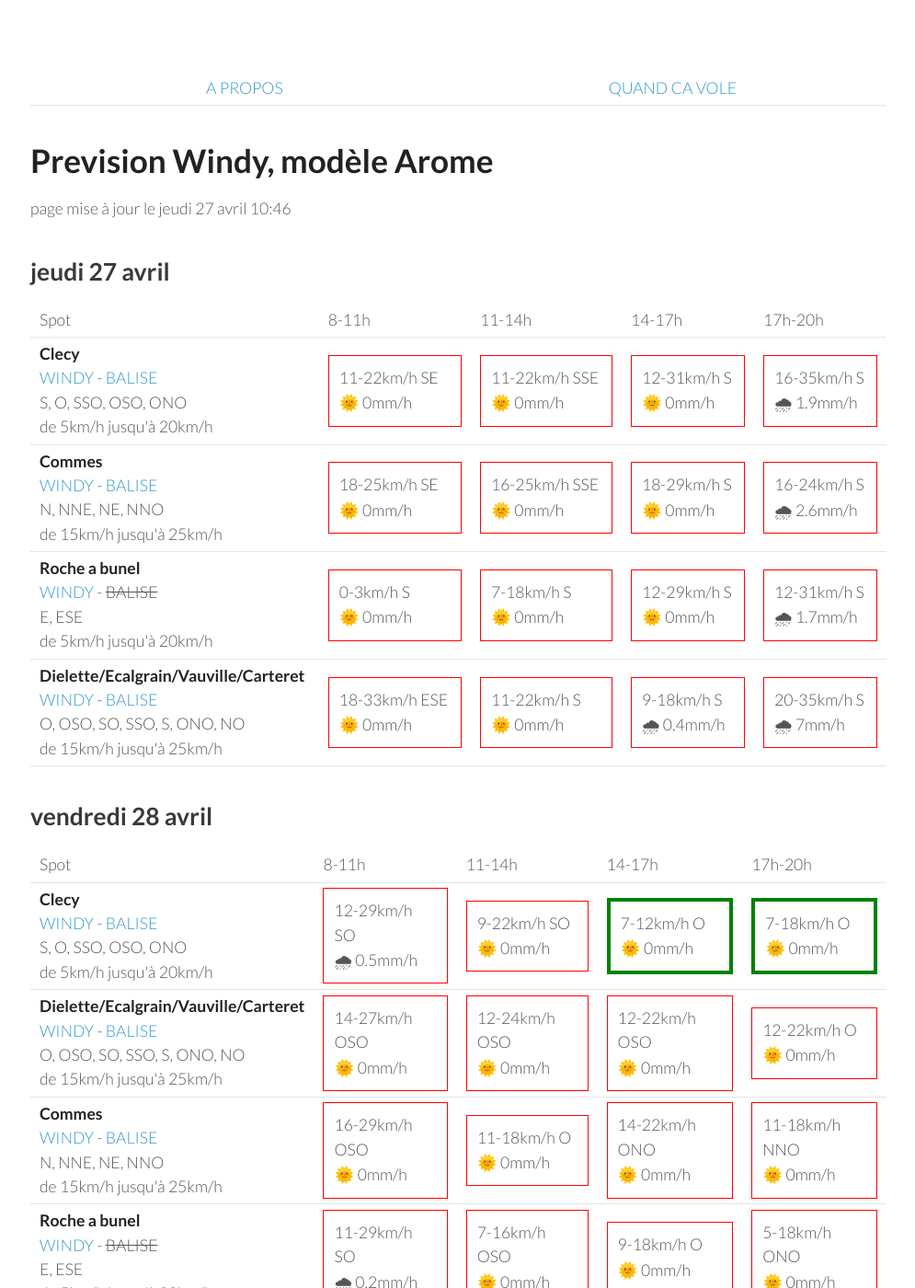
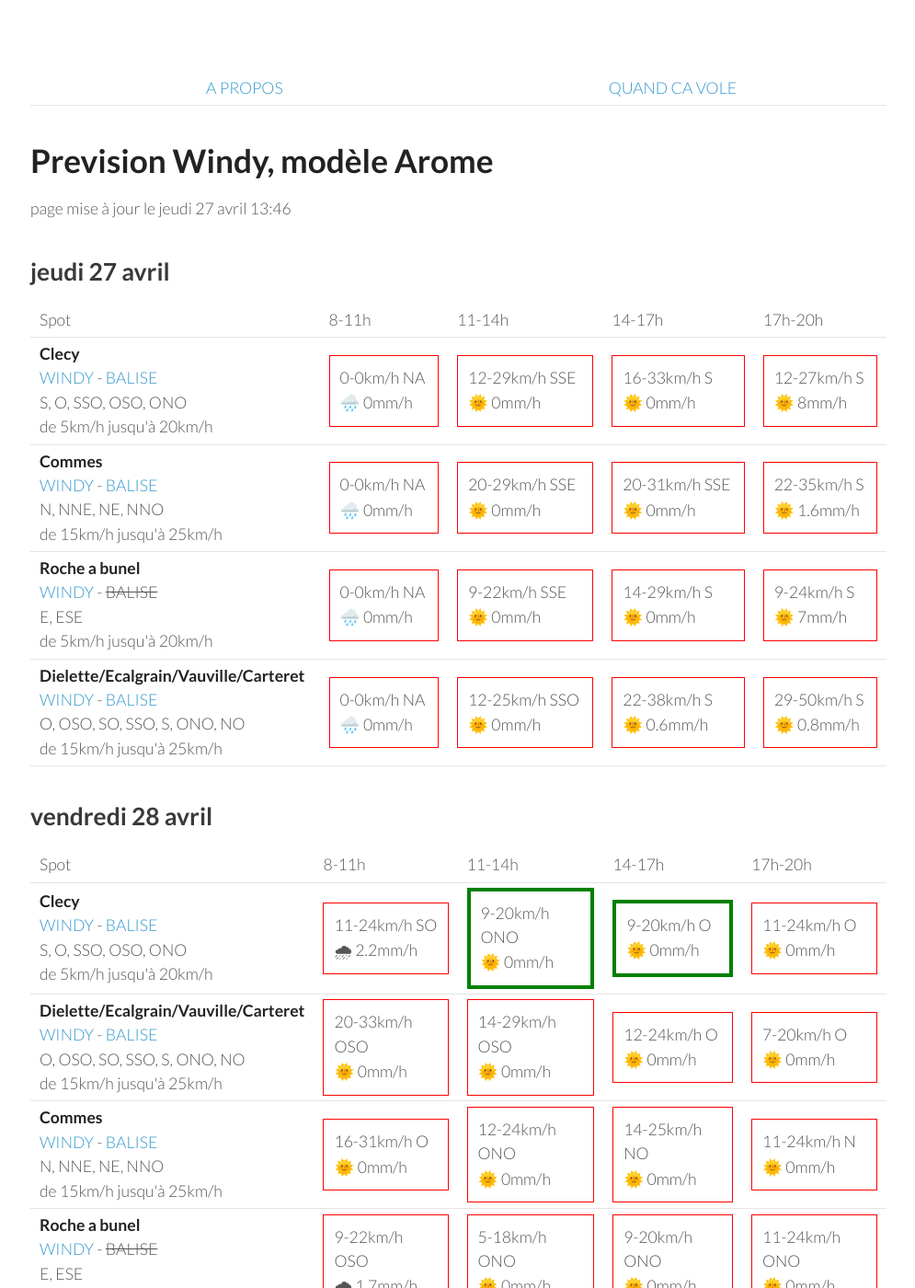
Before and after one commit to parapente-dans-le-nord/parapente-dans-le-nord.github.io, a Jekyll site: the page built from normandie.markdown, in a window 1280 px wide and 1400 px high. Shown: the whole window at 92% size, without its empty margins (25-1020 px from the left). Built offline with Jekyll 4.4.1, drawn with Linux system fonts in a browser that asks for light colours.

Commit message:
update index.markdown

```diff
--- a/normandie.markdown
+++ b/normandie.markdown
@@ -7,7 +7,7 @@ title:  "Tous les spots"
 {: .links}
 
 # Prevision Windy, modèle Arome
-page mise à jour le jeudi 27 avril 10:46
+page mise à jour le jeudi 27 avril 13:46
 
 ## jeudi 27 avril
 
@@ -24,41 +24,37 @@ page mise à jour le jeudi 27 avril 10:46
 <tr>
         <td><strong>Clecy</strong><br><a href="https://windy.com/48.929/-0.470?48.516,-0.470,8">WINDY</a> - <span class=""><a href="http://www.balisemeteo.com/balise.php?idBalise=122">BALISE</a> </span><br> <span class="vent-favorable">S, O, SSO, OSO, ONO</span><br><span class="force-vent">de 5km/h jusqu'à 20km/h</span> </td>
 
-            <td><div class="not-flyable"><p>11-22km/h SE</p><p>🌞 0mm/h</p></div></td>
-            <td><div class="not-flyable"><p>11-22km/h SSE</p><p>🌞 0mm/h</p></div></td>
-            <td><div class="not-flyable"><p>12-31km/h S</p><p>🌞 0mm/h</p></div></td>
-            <td><div class="not-flyable"><p>16-35km/h S</p><p>🌧 1.9mm/h</p></div></td>
-
+            <td><div class="not-flyable"><p>0-0km/h NA</p><p>🌧️ 0mm/h</p></div></td>
+            <td><div class="not-flyable"><p>12-29km/h SSE</p><p>🌞 0mm/h</p></div></td>
+            <td><div class="not-flyable"><p>16-33km/h S</p><p>🌞 0mm/h</p></div></td>
+            <td><div class="not-flyable"><p>12-27km/h S</p><p>🌞 8mm/h</p></div></td>
 
     </tr>
 <tr>
         <td><strong>Commes</strong><br><a href="https://windy.com/49.346/-0.726?48.936,-0.726,8">WINDY</a> - <span class=""><a href="http://www.balisemeteo.com/balise.php?idBalise=158">BALISE</a> </span><br> <span class="vent-favorable">N, NNE, NE, NNO</span><br><span class="force-vent">de 15km/h jusqu'à 25km/h</span> </td>
 
-            <td><div class="not-flyable"><p>18-25km/h SE</p><p>🌞 0mm/h</p></div></td>
-            <td><div class="not-flyable"><p>16-25km/h SSE</p><p>🌞 0mm/h</p></div></td>
-            <td><div class="not-flyable"><p>18-29km/h S</p><p>🌞 0mm/h</p></div></td>
-            <td><div class="not-flyable"><p>16-24km/h S</p><p>🌧 2.6mm/h</p></div></td>
-
+            <td><div class="not-flyable"><p>0-0km/h NA</p><p>🌧️ 0mm/h</p></div></td>
+            <td><div class="not-flyable"><p>20-29km/h SSE</p><p>🌞 0mm/h</p></div></td>
+            <td><div class="not-flyable"><p>20-31km/h SSE</p><p>🌞 0mm/h</p></div></td>
+            <td><div class="not-flyable"><p>22-35km/h S</p><p>🌞 1.6mm/h</p></div></td>
 
     </tr>
 <tr>
         <td><strong>Roche a bunel</strong><br><a href="https://windy.com/48.993/-0.499?48.580,-0.499,8">WINDY</a> - <span class="no-balise"> BALISE </span><br> <span class="vent-favorable">E, ESE</span><br><span class="force-vent">de 5km/h jusqu'à 20km/h</span> </td>
 
-            <td><div class="not-flyable"><p>0-3km/h S</p><p>🌞 0mm/h</p></div></td>
-            <td><div class="not-flyable"><p>7-18km/h S</p><p>🌞 0mm/h</p></div></td>
-            <td><div class="not-flyable"><p>12-29km/h S</p><p>🌞 0mm/h</p></div></td>
-            <td><div class="not-flyable"><p>12-31km/h S</p><p>🌧 1.7mm/h</p></div></td>
-
+            <td><div class="not-flyable"><p>0-0km/h NA</p><p>🌧️ 0mm/h</p></div></td>
+            <td><div class="not-flyable"><p>9-22km/h SSE</p><p>🌞 0mm/h</p></div></td>
+            <td><div class="not-flyable"><p>14-29km/h S</p><p>🌞 0mm/h</p></div></td>
+            <td><div class="not-flyable"><p>9-24km/h S</p><p>🌞 7mm/h</p></div></td>
 
     </tr>
 <tr>
         <td><strong>Dielette/Ecalgrain/Vauville/Carteret</strong><br><a href="https://windy.com/49.650/-1.856?49.243,-1.856,8">WINDY</a> - <span class=""><a href="http://www.balisemeteo.com/balise.php?idBalise=81">BALISE</a> </span><br> <span class="vent-favorable">O, OSO, SO, SSO, S, ONO, NO</span><br><span class="force-vent">de 15km/h jusqu'à 25km/h</span> </td>
 
-            <td><div class="not-flyable"><p>18-33km/h ESE</p><p>🌞 0mm/h</p></div></td>
-            <td><div class="not-flyable"><p>11-22km/h S</p><p>🌞 0mm/h</p></div></td>
-            <td><div class="not-flyable"><p>9-18km/h S</p><p>🌧 0.4mm/h</p></div></td>
-            <td><div class="not-flyable"><p>20-35km/h S</p><p>🌧 7mm/h</p></div></td>
-
+            <td><div class="not-flyable"><p>0-0km/h NA</p><p>🌧️ 0mm/h</p></div></td>
+            <td><div class="not-flyable"><p>12-25km/h SSO</p><p>🌞 0mm/h</p></div></td>
+            <td><div class="not-flyable"><p>22-38km/h S</p><p>🌞 0.6mm/h</p></div></td>
+            <td><div class="not-flyable"><p>29-50km/h S</p><p>🌞 0.8mm/h</p></div></td>
 
     </tr>
 
@@ -80,40 +76,40 @@ page mise à jour le jeudi 27 avril 10:46
 <tr>
         <td><strong>Clecy</strong><br><a href="https://windy.com/48.929/-0.470?48.516,-0.470,8">WINDY</a> - <span class=""><a href="http://www.balisemeteo.com/balise.php?idBalise=122">BALISE</a> </span><br> <span class="vent-favorable">S, O, SSO, OSO, ONO</span><br><span class="force-vent">de 5km/h jusqu'à 20km/h</span> </td>
 
-            <td><div class="not-flyable"><p>12-29km/h SO</p><p>🌧 0.5mm/h</p></div></td>
-            <td><div class="not-flyable"><p>9-22km/h SO</p><p>🌞 0mm/h</p></div></td>
-            <td><div class="flyable"><p>7-12km/h O</p><p>🌞 0mm/h</p></div></td>
-            <td><div class="flyable"><p>7-18km/h O</p><p>🌞 0mm/h</p></div></td>
+            <td><div class="not-flyable"><p>11-24km/h SO</p><p>🌧 2.2mm/h</p></div></td>
+            <td><div class="flyable"><p>9-20km/h ONO</p><p>🌞 0mm/h</p></div></td>
+            <td><div class="flyable"><p>9-20km/h O</p><p>🌞 0mm/h</p></div></td>
+            <td><div class="not-flyable"><p>11-24km/h O</p><p>🌞 0mm/h</p></div></td>
 
 
     </tr>
 <tr>
         <td><strong>Dielette/Ecalgrain/Vauville/Carteret</strong><br><a href="https://windy.com/49.650/-1.856?49.243,-1.856,8">WINDY</a> - <span class=""><a href="http://www.balisemeteo.com/balise.php?idBalise=81">BALISE</a> </span><br> <span class="vent-favorable">O, OSO, SO, SSO, S, ONO, NO</span><br><span class="force-vent">de 15km/h jusqu'à 25km/h</span> </td>
 
-            <td><div class="not-flyable"><p>14-27km/h OSO</p><p>🌞 0mm/h</p></div></td>
-            <td><div class="not-flyable"><p>12-24km/h OSO</p><p>🌞 0mm/h</p></div></td>
-            <td><div class="not-flyable"><p>12-22km/h OSO</p><p>🌞 0mm/h</p></div></td>
-            <td><div class="not-flyable"><p>12-22km/h O</p><p>🌞 0mm/h</p></div></td>
+            <td><div class="not-flyable"><p>20-33km/h OSO</p><p>🌞 0mm/h</p></div></td>
+            <td><div class="not-flyable"><p>14-29km/h OSO</p><p>🌞 0mm/h</p></div></td>
+            <td><div class="not-flyable"><p>12-24km/h O</p><p>🌞 0mm/h</p></div></td>
+            <td><div class="not-flyable"><p>7-20km/h O</p><p>🌞 0mm/h</p></div></td>
 
 
     </tr>
 <tr>
         <td><strong>Commes</strong><br><a href="https://windy.com/49.346/-0.726?48.936,-0.726,8">WINDY</a> - <span class=""><a href="http://www.balisemeteo.com/balise.php?idBalise=158">BALISE</a> </span><br> <span class="vent-favorable">N, NNE, NE, NNO</span><br><span class="force-vent">de 15km/h jusqu'à 25km/h</span> </td>
 
-            <td><div class="not-flyable"><p>16-29km/h OSO</p><p>🌞 0mm/h</p></div></td>
-            <td><div class="not-flyable"><p>11-18km/h O</p><p>🌞 0mm/h</p></div></td>
-            <td><div class="not-flyable"><p>14-22km/h ONO</p><p>🌞 0mm/h</p></div></td>
-            <td><div class="not-flyable"><p>11-18km/h NNO</p><p>🌞 0mm/h</p></div></td>
+            <td><div class="not-flyable"><p>16-31km/h O</p><p>🌞 0mm/h</p></div></td>
+            <td><div class="not-flyable"><p>12-24km/h ONO</p><p>🌞 0mm/h</p></div></td>
+            <td><div class="not-flyable"><p>14-25km/h NO</p><p>🌞 0mm/h</p></div></td>
+            <td><div class="not-flyable"><p>11-24km/h N</p><p>🌞 0mm/h</p></div></td>
 
 
     </tr>
 <tr>
         <td><strong>Roche a bunel</strong><br><a href="https://windy.com/48.993/-0.499?48.580,-0.499,8">WINDY</a> - <span class="no-balise"> BALISE </span><br> <span class="vent-favorable">E, ESE</span><br><span class="force-vent">de 5km/h jusqu'à 20km/h</span> </td>
 
-            <td><div class="not-flyable"><p>11-29km/h SO</p><p>🌧 0.2mm/h</p></div></td>
-            <td><div class="not-flyable"><p>7-16km/h OSO</p><p>🌞 0mm/h</p></div></td>
-            <td><div class="not-flyable"><p>9-18km/h O</p><p>🌞 0mm/h</p></div></td>
+            <td><div class="not-flyable"><p>9-22km/h OSO</p><p>🌧 1.7mm/h</p></div></td>
             <td><div class="not-flyable"><p>5-18km/h ONO</p><p>🌞 0mm/h</p></div></td>
+            <td><div class="not-flyable"><p>9-20km/h ONO</p><p>🌞 0mm/h</p></div></td>
+            <td><div class="not-flyable"><p>11-24km/h ONO</p><p>🌞 0mm/h</p></div></td>
 
 
     </tr>
```
